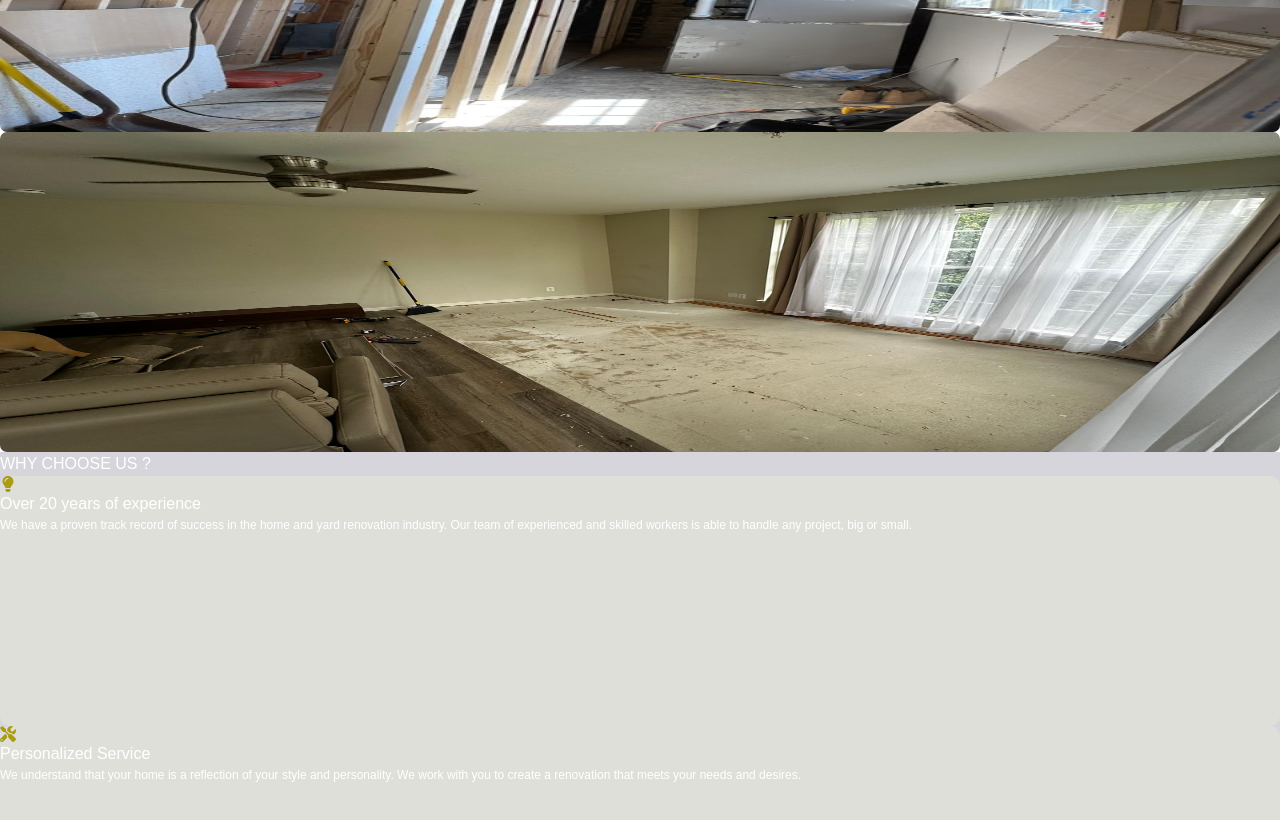
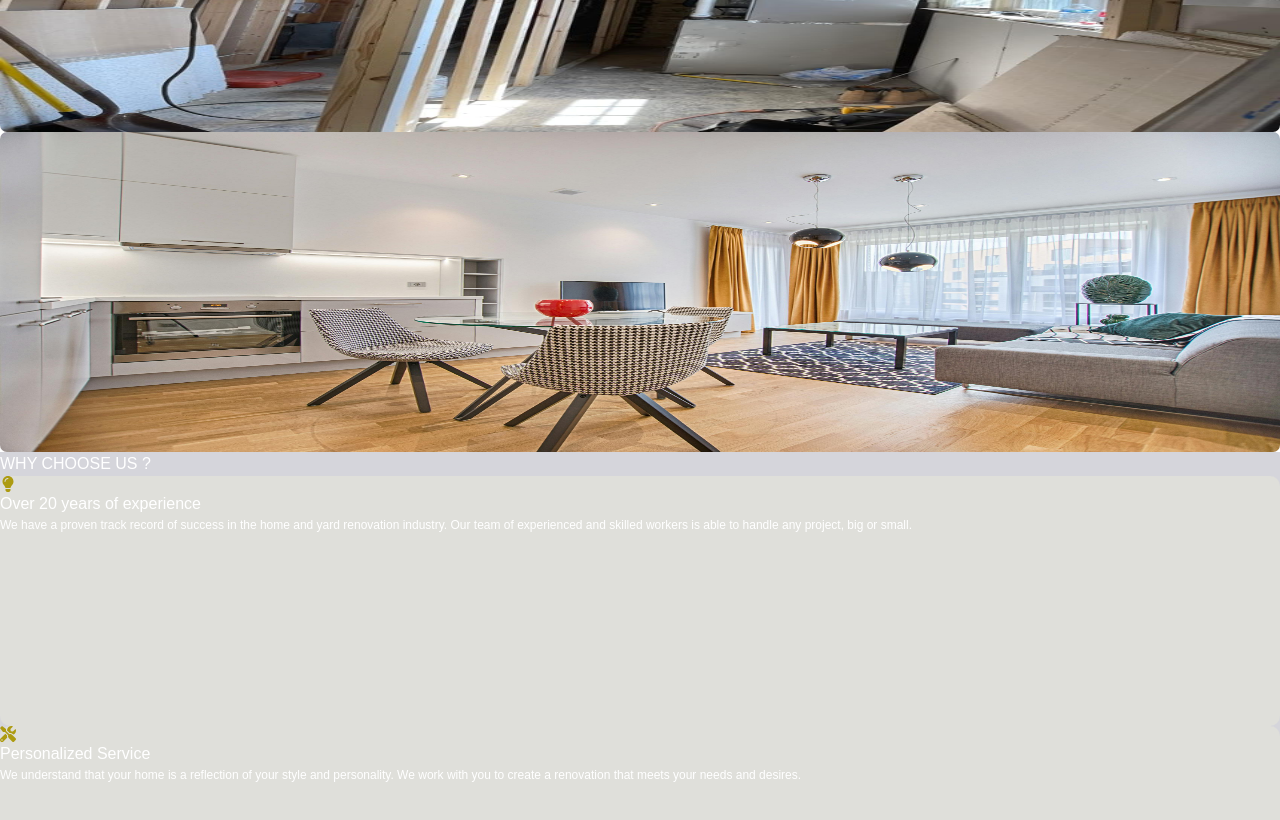
Before and after one commit to alphariccide008/HandyMan, a React (Vite) app: page /livingroom in a window 1280 px wide. Shown: the part 3940-4760 px from the top of the page. Built offline with nearby package versions, Linux system fonts and the light colour scheme.

Commit message:
Update LivingRoom.jsx

```diff
--- a/src/Pages/LivingRoom.jsx
+++ b/src/Pages/LivingRoom.jsx
@@ -7,7 +7,7 @@ import Living5 from  '../assets/images/livingroom5.jpg';
 import Living6 from  '../assets/images/livingroom6.jpg';
 import Living7 from  '../assets/images/livingroom7.jpeg';
 import Living8 from  '../assets/images/livingroom8.jpeg';
-import Living9 from  '../assets/images/livingroom9.jpeg';
+
 
 
 
@@ -54,7 +54,7 @@ const Bathroom = () => {
                     <img src={Living8} alt="bathroom" width={'100%'} style={{borderRadius:'7px',height:'320px'}} />
                     </div>
                     <div className="md:w-1/3 p-3 flex-col">
-                    <img src={Living9} alt="bathroom" width={'100%'} style={{borderRadius:'7px',height:'320px'}} />
+                    <img src={Living5} alt="bathroom" width={'100%'} style={{borderRadius:'7px',height:'320px'}} />
                     </div>
                 </div>
            </div>
```
